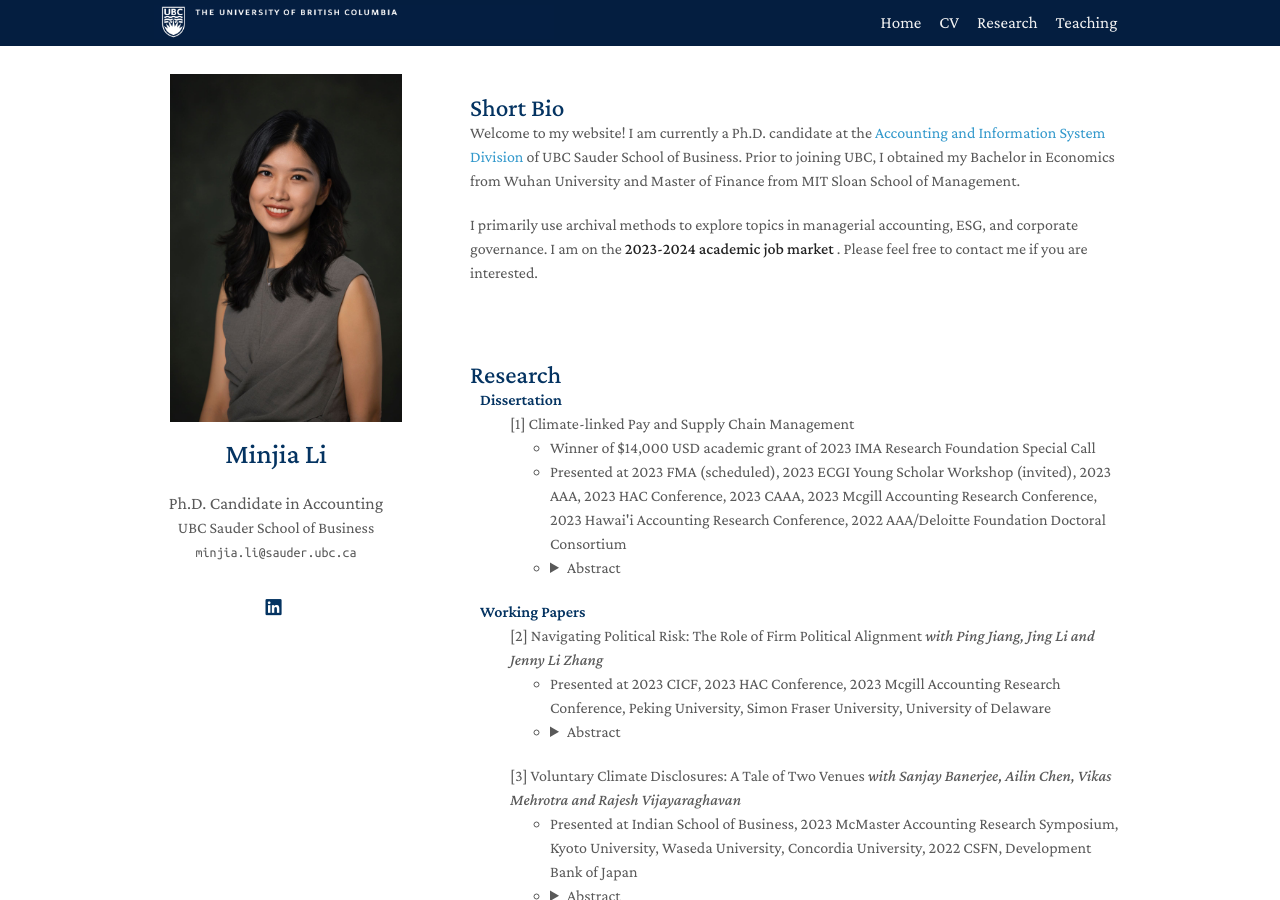
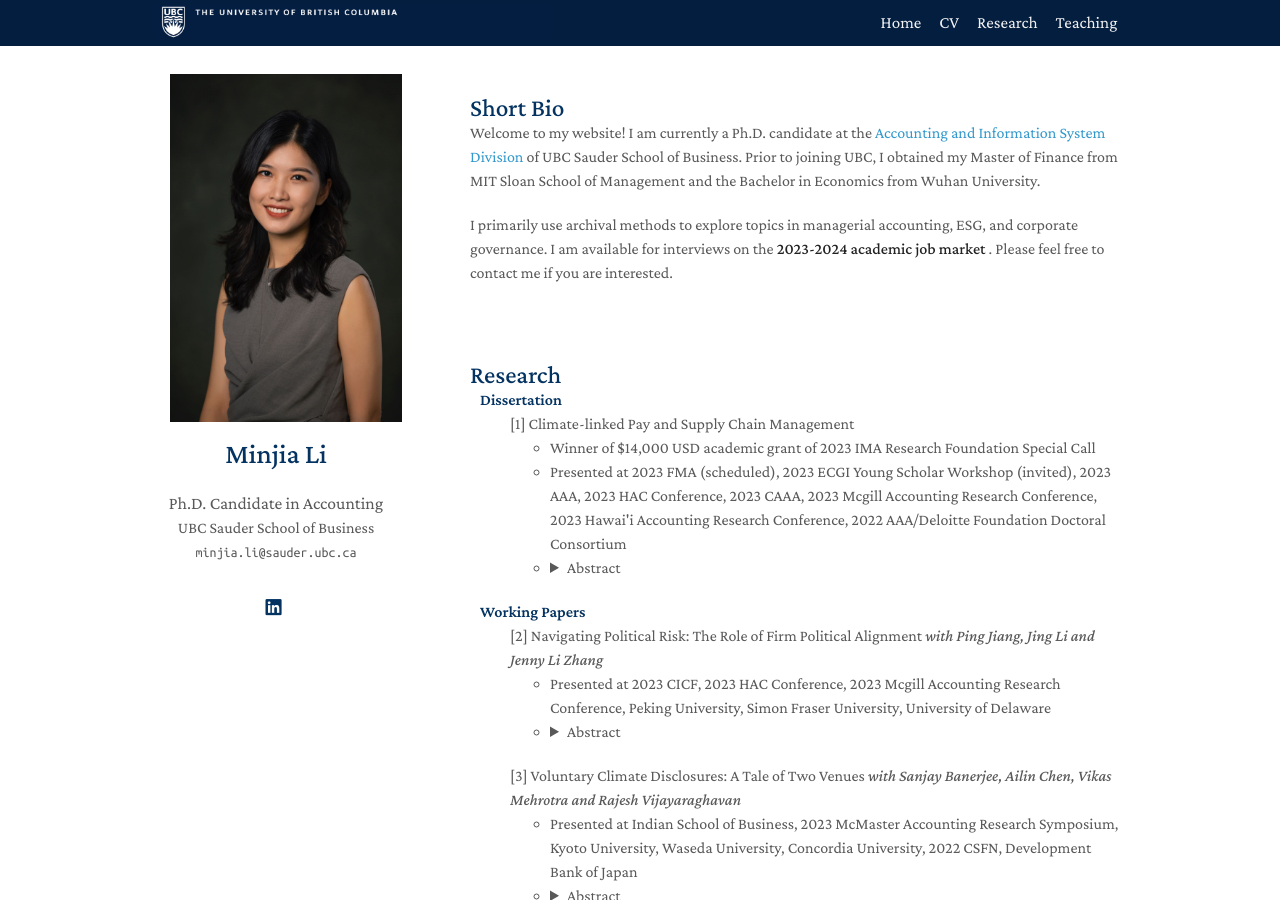
Before and after one commit to zeyang1225/zeyang1225.github.io, a Jekyll site: the page built from index.md, in a window 1280 px wide and 900 px high. Built offline with Jekyll 4.4.1, drawn with Linux system fonts in a browser that asks for light colours; nearby versions of some CDN libraries; a style sheet for code colours, icons or effects is not loaded.

Commit message:
Update home.md

```diff
--- a/_includes/home.md
+++ b/_includes/home.md
@@ -2,6 +2,6 @@
 <h2 id="bio" style="margin: 2px 0px 0px;">
 <br> Short Bio   </h2>
 
-Welcome to my website! I am currently a Ph.D. candidate at the <a href="https://www.sauder.ubc.ca/thought-leadership/divisions/accounting-information-systems">Accounting and Information System Division</a> of UBC Sauder School of Business. Prior to joining UBC, I obtained my Bachelor in Economics from Wuhan University and Master of Finance from MIT Sloan School of Management.
+Welcome to my website! I am currently a Ph.D. candidate at the <a href="https://www.sauder.ubc.ca/thought-leadership/divisions/accounting-information-systems">Accounting and Information System Division</a> of UBC Sauder School of Business. Prior to joining UBC, I obtained my Master of Finance from MIT Sloan School of Management and the Bachelor in Economics from Wuhan University.
 
-I primarily use archival methods to explore topics in managerial accounting, ESG, and corporate governance. I am on the <strong >2023-2024 academic job market </strong>. Please feel free to contact me if you are interested.
+I primarily use archival methods to explore topics in managerial accounting, ESG, and corporate governance. I am available for interviews on the <strong >2023-2024 academic job market </strong>. Please feel free to contact me if you are interested.
```
